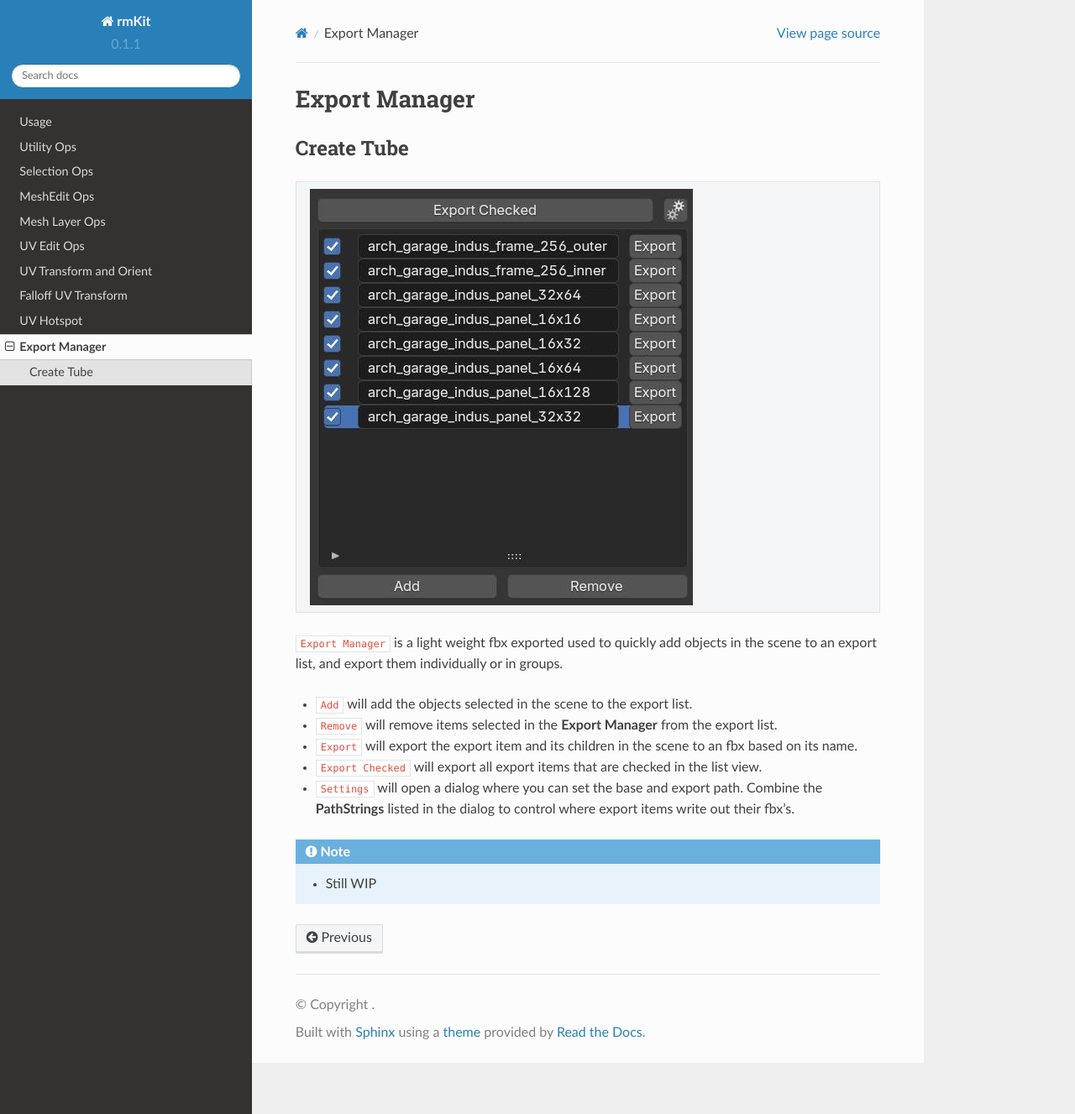
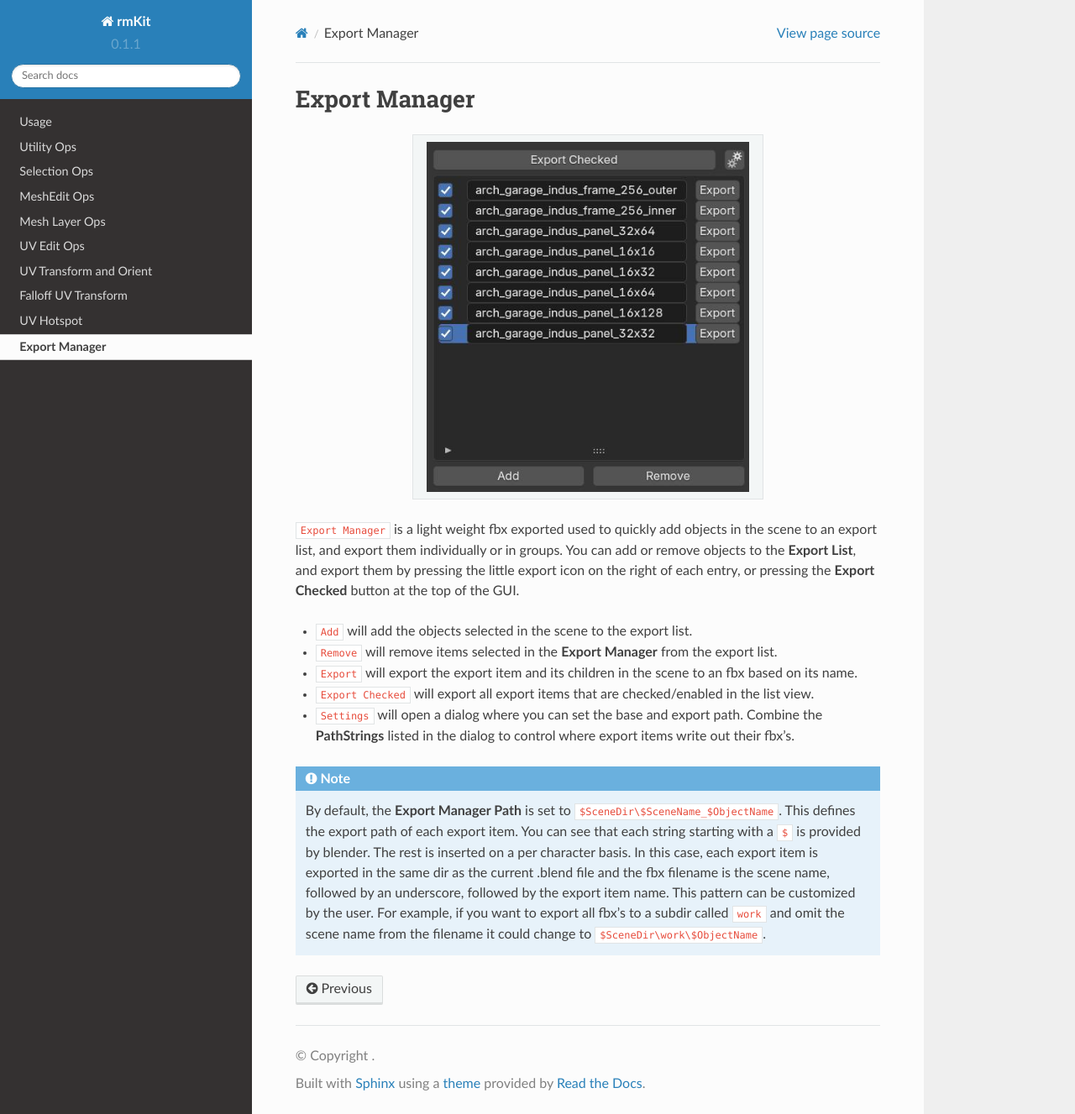
Before and after one commit to roosterMAP/rmKit-docs, a Sphinx documentation site: the page built from docs/source/export.rst, in a window 1280 px wide and 1327 px high. Shown: the whole window at 84% size. Built offline with Sphinx 7.4.7 and the Read the Docs theme 2.0.0, drawn with Linux system fonts in a browser that asks for light colours.

Commit message:
documentation update
- fixed a few errors builder was giving
- fleshed out exporter docs

```diff
--- a/docs/source/export.rst
+++ b/docs/source/export.rst
@@ -3,23 +3,26 @@ Export Manager
 
 .. _export list view:
 
-Create Tube
------------
 
 .. list-table::
 	:class: borderless
 	:align: center
-	:width: 100%
+	:width: 60%
 
 	* - .. image:: _static/export.jpg
 
 ``Export Manager`` is a light weight fbx exported used to quickly add objects in the scene to an export list, and export them individually or in groups.
+You can add or remove objects to the **Export List**, and export them by pressing the little export icon on the right of each entry, or pressing the **Export Checked** button at the top of the GUI.
+
 
 * ``Add`` will add the objects selected in the scene to the export list.
 * ``Remove`` will remove items selected in the **Export Manager** from the export list.
 * ``Export`` will export the export item and its children in the scene to an fbx based on its name.
-* ``Export Checked`` will export all export items that are checked in the list view.
+* ``Export Checked`` will export all export items that are checked/enabled in the list view.
 * ``Settings`` will open a dialog where you can set the base and export path. Combine the **PathStrings** listed in the dialog to control where export items write out their fbx's.
 
 .. note::
-	* Still WIP
+	By default, the **Export Manager Path** is set to ``$SceneDir\$SceneName_$ObjectName``. This defines the export path of each export item.
+	You can see that each string starting with a ``$`` is provided by blender. The rest is inserted on a per character basis.
+	In this case, each export item is exported in the same dir as the current .blend file and the fbx filename is the scene name, followed by an underscore, followed by the export item name.
+	This pattern can be customized by the user. For example, if you want to export all fbx's to a subdir called ``work`` and omit the scene name from the filename it could change to ``$SceneDir\work\$ObjectName``.
--- a/docs/source/meshedit.rst
+++ b/docs/source/meshedit.rst
@@ -111,7 +111,7 @@ This tools is designed to be used in combination with the :ref:`Workplane <workp
 .. _fallofftransform:
 
 Falloff Transform
---------------
+-----------------
 
 |video4|
 
--- a/docs/source/uv.rst
+++ b/docs/source/uv.rst
@@ -189,10 +189,10 @@ change the icons and functionality of the button.
 The uv tools are divided into four categories: Move/Slam, Rotate, Scale, and Fit. See below for breakdowns.
 
 
-.. _uvtransform:
+.. _falloffuvtransform:
 
 Falloff UV Transform
-=======================
+====================
 
 Click here to visit the docs for :ref:`Falloff Transform <fallofftransform>`
 
```
